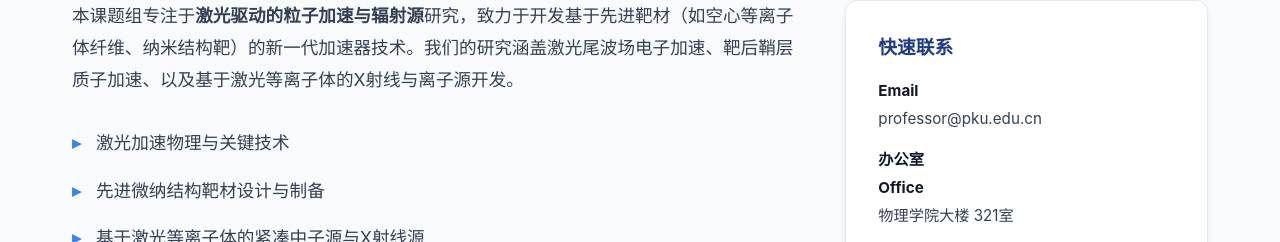
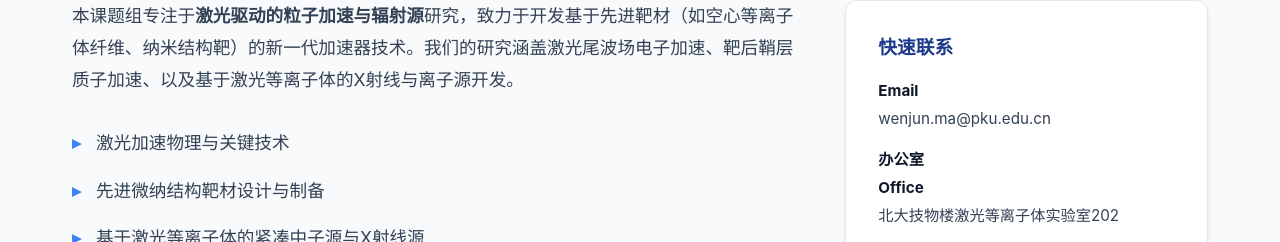
Before and after one commit to wjma-phy/my-academic-site, a plain HTML site: page index.html in a window 1280 px wide. Shown: the part 658-900 px from the top of the page. Drawn offline with Linux system fonts and the light colour scheme.

Commit message:
网页内容更新

```diff
--- a/index.html
+++ b/index.html
@@ -483,12 +483,12 @@
                 <h3 class="en">Quick Contact</h3>
                 <div class="contact-item">
                     <strong>Email</strong>
-                    professor@pku.edu.cn
+                    wenjun.ma@pku.edu.cn
                 </div>
                 <div class="contact-item">
                     <strong class="cn">办公室</strong>
                     <strong class="en">Office</strong>
-                    物理学院大楼 321室
+                    北大技物楼激光等离子体实验室202
                 </div>
                 <div class="contact-item">
                     <strong class="cn">招生信息</strong>
```
